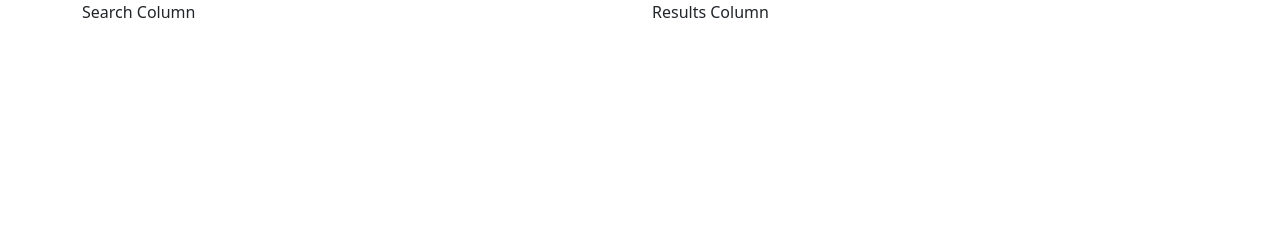
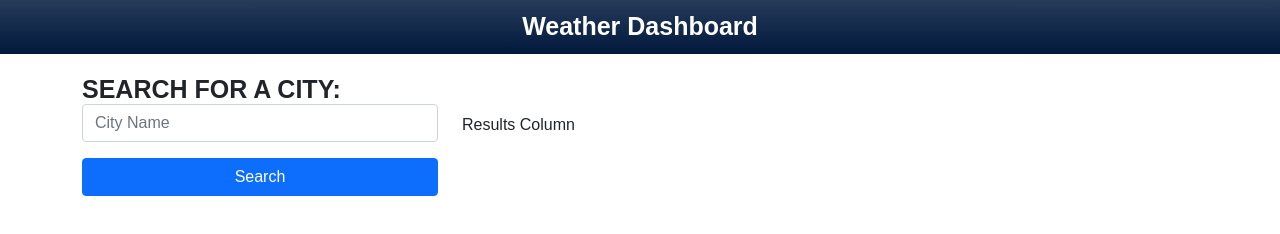
Before and after one commit to jocelynrem/weather-dahboard, a plain HTML site: page index.html in a window 1280 px wide. Drawn offline with nearby package versions, Linux system fonts and the light colour scheme; no server answers.

Commit message:
some html and styling added

```diff
--- a/index.html
+++ b/index.html
@@ -14,12 +14,22 @@
     <link rel="stylesheet" href="./style.css" />
   </head>
   <body>
+    <div class="container-fluid banner bg-gradient">
+        Weather Dashboard
+    </div>
+
     <div class="container">
-        <div class="row align-items-start">
-          <div class="col">
-            Search Column
+        <div class="row align-items-center">
+          <div class="col-4">
+           <h3>  Search for a city: </h3>
+           <div class="input-group mb-3">
+            <input type="text" placeholder="City Name" class="form-control">
+        </div>
+            <div class="d-grid gap-2">
+                <button class="btn btn-primary" type="button">Search</button>
           </div>
-          <div class="col">
+        </div>
+          <div class="col-8">
             Results Column
           </div>
         </div>
--- /dev/null
+++ b/style.scss
@@ -0,0 +1,28 @@
+$font-stack: sans-serif;
+$blue: #0d6efd;
+
+@mixin title-style {
+    margin: 20px 0 0 0;
+    font-size: 25px;
+    font-weight: bold;
+    text-transform: uppercase;
+    }
+
+body {
+    font-family: $font-stack;
+}
+
+h3 {
+   @include title-style();
+}
+
+.banner {
+    font: {
+        size: 25px;
+        weight: bold;
+    }
+    text-align: center;
+    background-color: darken($blue, 40%);
+    color: white;
+    padding: 8px;
+}
```
Also changed, not shown: style.css, 1 other file.
